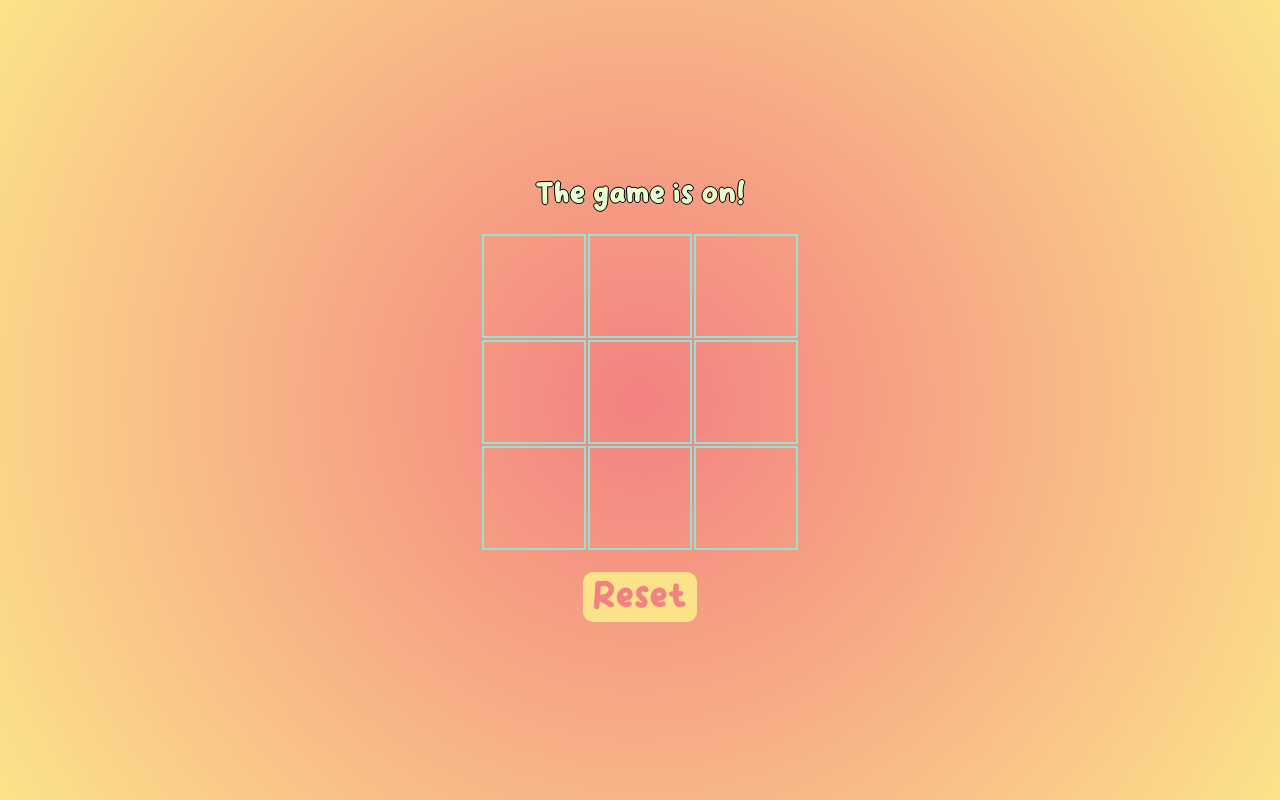
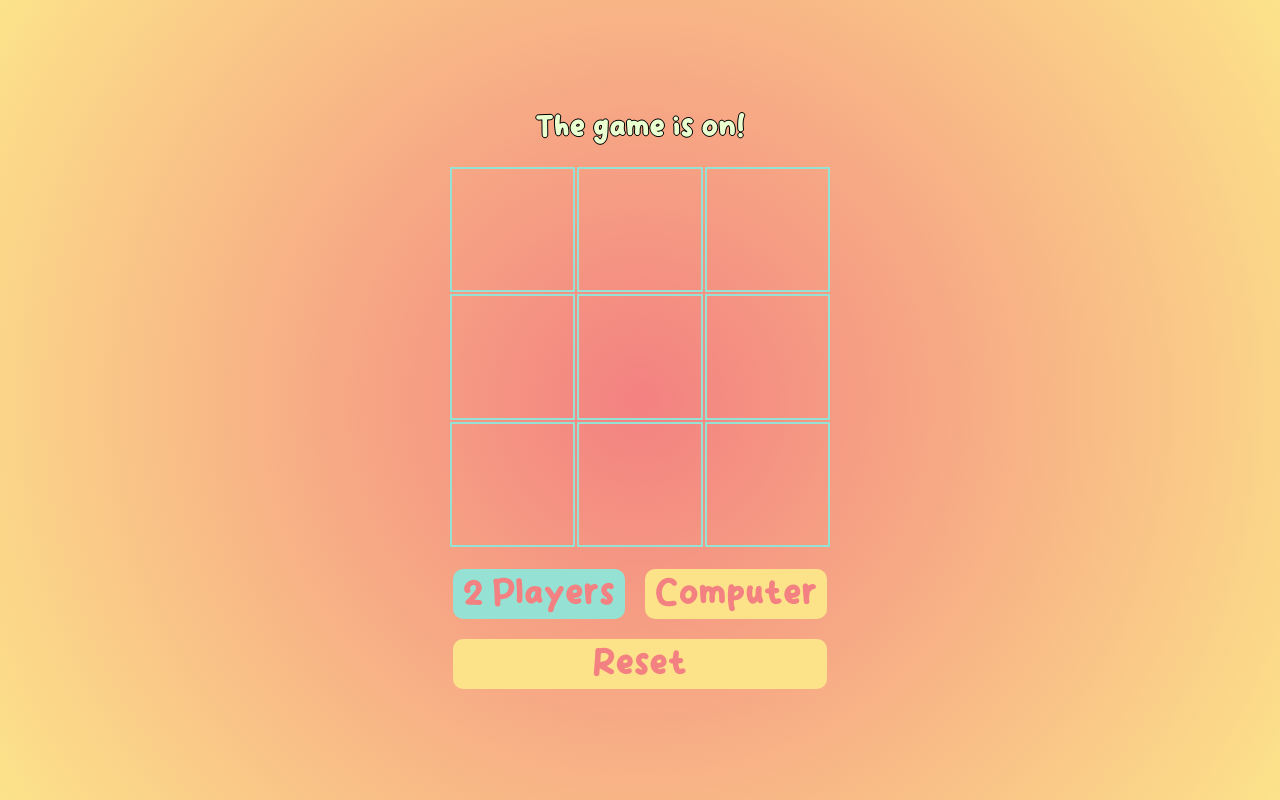
Before and after one commit to Confucii/tic-tac-toe, a plain HTML site: page index.html in a window 1280 px wide. Drawn offline with Linux system fonts and the light colour scheme.

Commit message:
Add buttons to change gamemodes

```diff
--- a/index.html
+++ b/index.html
@@ -29,6 +29,10 @@
         </tr>
       </table>
       <div class="UI-buttons">
+        <div class="game-type">
+          <button class="PVP active">2 Players</button>
+          <button class="PVE">Computer</button>
+        </div>
         <button class="reset">Reset</button>
       </div>
     </div>
--- a/script/script.js
+++ b/script/script.js
@@ -251,7 +251,7 @@ const gameFlow = (() => {
   let _turn = 1;
   let _gameOver = false;
   let currentState = computer.root;
-  const computerPlaying = false;
+  let computerPlaying = false;
 
   const initPlayers = () => {
     const playerOne = playerFactory("X");
@@ -354,6 +354,26 @@ const gameFlow = (() => {
   });
 
   const _resetBtn = document.querySelector(".reset");
+  const _PVEBtn = document.querySelector(".PVP");
+  const _PVPBtn = document.querySelector(".PVE");
+
+  _PVEBtn.addEventListener("click", () => {
+    if (!_PVEBtn.classList.contains("active")) {
+      _PVPBtn.classList.remove("active");
+      _PVEBtn.classList.add("active");
+      resetGame();
+      computerPlaying = false;
+    }
+  });
+
+  _PVPBtn.addEventListener("click", () => {
+    if (!_PVPBtn.classList.contains("active")) {
+      _PVEBtn.classList.remove("active");
+      _PVPBtn.classList.add("active");
+      resetGame();
+      computerPlaying = true;
+    }
+  });
 
   _resetBtn.addEventListener("click", resetGame);
 
--- a/style/style.css
+++ b/style/style.css
@@ -39,8 +39,8 @@ body {
 }
 
 table {
-  width: 25%;
-  height: 25vw;
+  width: 30%;
+  height: 30vw;
   table-layout: fixed;
 }
 
@@ -49,7 +49,7 @@ td {
   height: 33%;
   text-align: center;
   border: 2px solid #95e1d3;
-  font-size: calc(1rem + 5vw);
+  font-size: calc(1rem + 4.5vw);
   user-select: none;
   color: #eaffd0;
 }
@@ -60,6 +60,7 @@ td {
 
 .UI-buttons {
   display: flex;
+  flex-direction: column;
   gap: 20px;
 }
 
@@ -77,3 +78,12 @@ td {
 .UI-buttons button:active {
   background-color: #95e1d3;
 }
+
+.UI-buttons button.active {
+  background-color: #95e1d3;
+}
+
+.game-type {
+  display: flex;
+  gap: 20px;
+}
```
